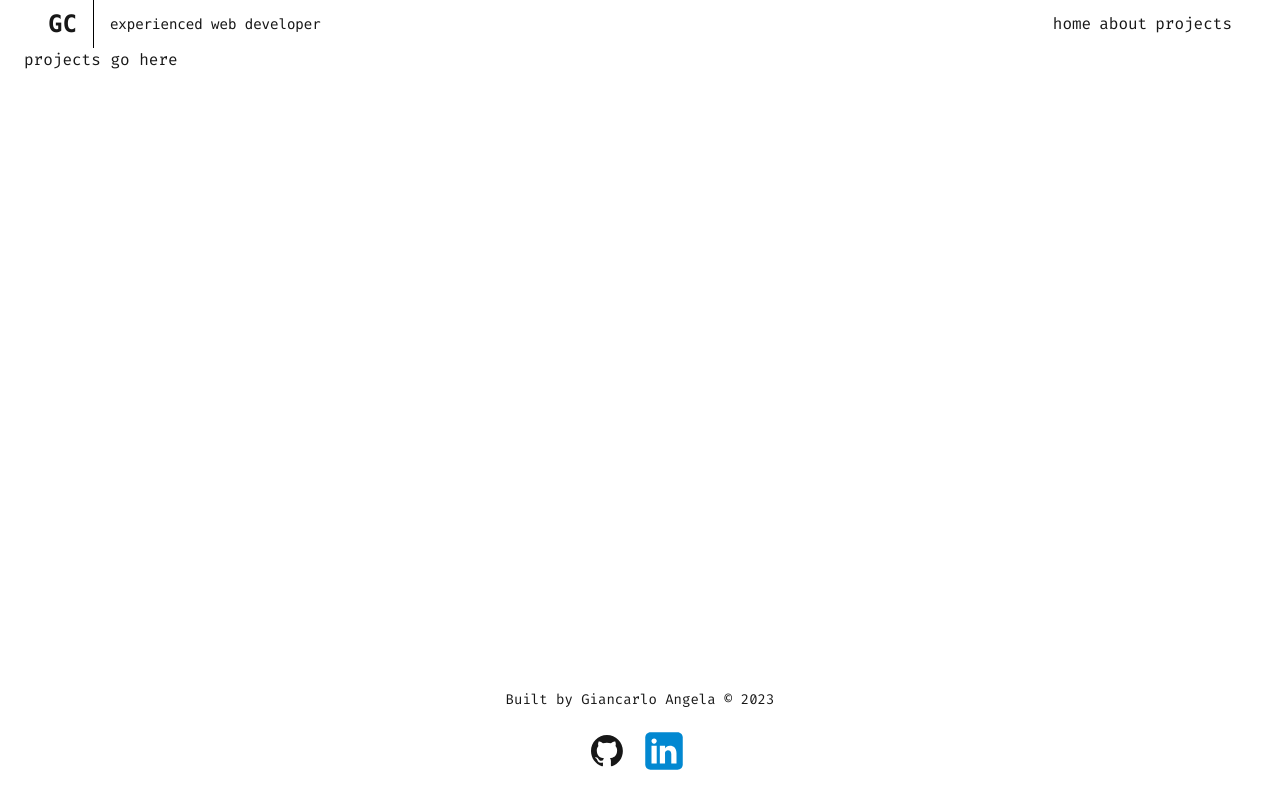
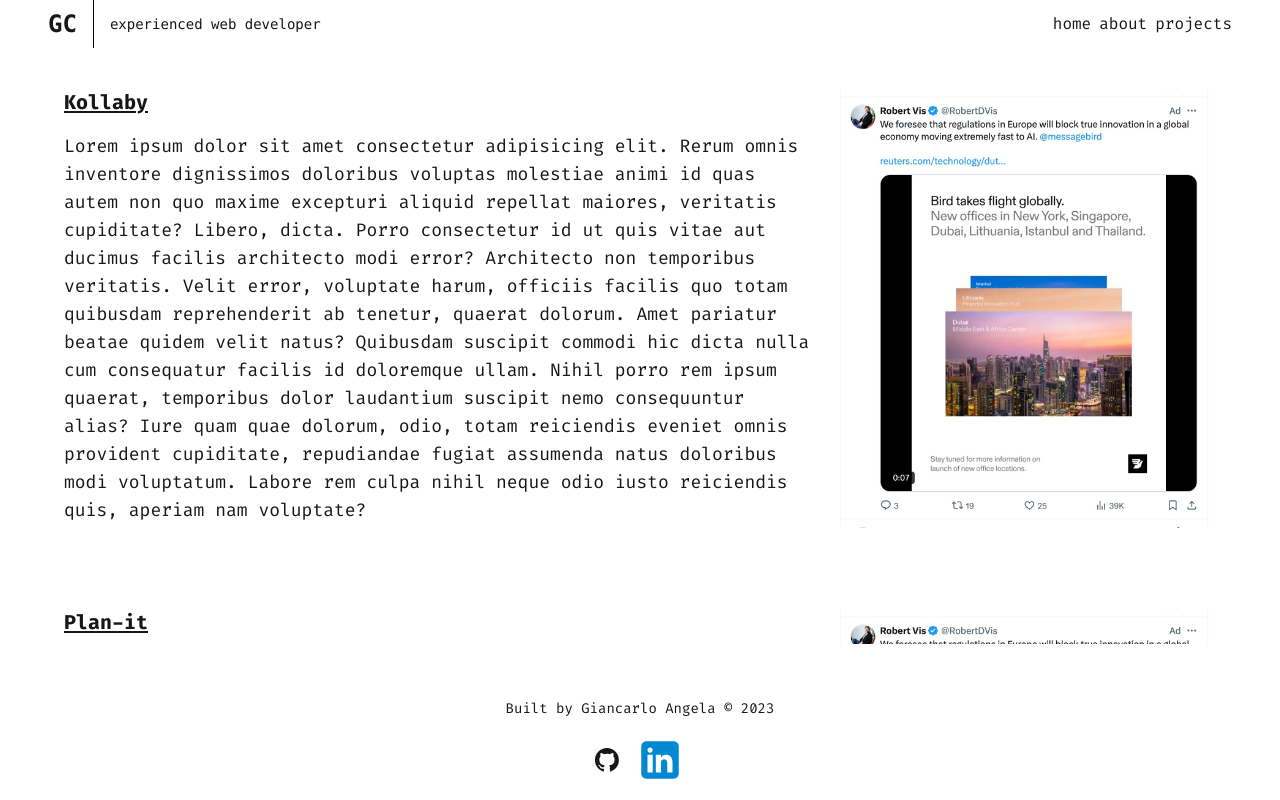
Before and after one commit to gcangela/gcangela.dev, a Next.js app: page /projects in a window 1280 px wide. Built offline with nearby package versions, Linux system fonts and the light colour scheme.

Commit message:
save layout fixes

```diff
--- /dev/null
+++ b/src/app/about/layout.tsx
@@ -0,0 +1,10 @@
+import { PropsWithChildren } from "react";
+
+export default function AboutPageLayout({ children }: PropsWithChildren) {
+    return <div className="flex flex-col">
+        <div className="sticky-0 bg-custom-mobile-image h-40 w-40 rounded-full bg-cover md:hidden bg-top mx-auto my-6 shrink-0" />
+        <div className="flex flex-col items-center justify-center h-full">
+            {children}
+        </div>
+    </div>
+}
--- a/src/app/layout.tsx
+++ b/src/app/layout.tsx
@@ -22,14 +22,14 @@ export default function RootLayout({
   children: React.ReactNode;
 }>) {
   return (
-    <html lang="en" className="h-full overflow-hidden">
+    <html lang="en">
       <body
-        className={`${firaCode.variable} antialiased px-0 sm:px-6 h-full`}
+        className={`${firaCode.variable} antialiased px-0 sm:px-6`}
       >
         <ThemeProvider>
-          <div className="grid grid-rows-[var(--header-height)_1fr_var(--footer-height)] h-full">
+          <div className="h-screen flex flex-col relative top-0">
             <Header />
-            <main className="h-[calc(100vh-var(--header-height)-var(--footer-height))]">
+            <main className="flex flex-1 flex-shrink-1 overflow-auto my-10">
               {children}
             </main>
             <Footer />
--- a/src/app/projects/page.tsx
+++ b/src/app/projects/page.tsx
@@ -1,5 +1,27 @@
+import { ContentBlock } from "@/components/ContentBlock"
+import Image from "next/image";
+
 export default function Projects() {
     return (
-        <div>projects go here</div>
+        <div className="max-h-full grow-0 max-w-6xl mx-auto space-y-20">
+            <div className="flex justify-between w-full">
+                <ContentBlock title="Kollaby" className="flex-[2]">
+                    Lorem ipsum dolor sit amet consectetur adipisicing elit. Rerum omnis inventore dignissimos doloribus voluptas molestiae animi id quas autem non quo maxime excepturi aliquid repellat maiores, veritatis cupiditate? Libero, dicta. Porro consectetur id ut quis vitae aut ducimus facilis architecto modi error? Architecto non temporibus veritatis. Velit error, voluptate harum, officiis facilis quo totam quibusdam reprehenderit ab tenetur, quaerat dolorum. Amet pariatur beatae quidem velit natus? Quibusdam suscipit commodi hic dicta nulla cum consequatur facilis id doloremque ullam. Nihil porro rem ipsum quaerat, temporibus dolor laudantium suscipit nemo consequuntur alias? Iure quam quae dolorum, odio, totam reiciendis eveniet omnis provident cupiditate, repudiandae fugiat assumenda natus doloribus modi voluptatum. Labore rem culpa nihil neque odio iusto reiciendis quis, aperiam nam voluptate?
+                </ContentBlock>
+                <Image src="/images/dummy_pic.jpeg" width={150} height={150} alt="dummy picture" className="object-contain flex-1" />
+            </div>
+            <div className="flex justify-between w-full relative">
+                <ContentBlock title="Plan-it" className="flex-[2]">
+                    Lorem ipsum dolor sit amet consectetur adipisicing elit. Rerum omnis inventore dignissimos doloribus voluptas molestiae animi id quas autem non quo maxime excepturi aliquid repellat maiores, veritatis cupiditate? Libero, dicta. Porro consectetur id ut quis vitae aut ducimus facilis architecto modi error? Architecto non temporibus veritatis. Velit error, voluptate harum, officiis facilis quo totam quibusdam reprehenderit ab tenetur, quaerat dolorum. Amet pariatur beatae quidem velit natus? Quibusdam suscipit commodi hic dicta nulla cum consequatur facilis id doloremque ullam. Nihil porro rem ipsum quaerat, temporibus dolor laudantium suscipit nemo consequuntur alias? Iure quam quae dolorum, odio, totam reiciendis eveniet omnis provident cupiditate, repudiandae fugiat assumenda natus doloribus modi voluptatum. Labore rem culpa nihil neque odio iusto reiciendis quis, aperiam nam voluptate?
+                </ContentBlock>
+                <Image src="/images/dummy_pic.jpeg" width={150} height={150} alt="dummy picture" className="object-contain flex-1" />
+            </div>
+            <div className="flex justify-between w-full relative last-of-type:mb-10">
+                <ContentBlock title="Brazil Dental Care" className="flex-[2]">
+                    Lorem ipsum dolor sit amet consectetur adipisicing elit. Rerum omnis inventore dignissimos doloribus voluptas molestiae animi id quas autem non quo maxime excepturi aliquid repellat maiores, veritatis cupiditate? Libero, dicta. Porro consectetur id ut quis vitae aut ducimus facilis architecto modi error? Architecto non temporibus veritatis. Velit error, voluptate harum, officiis facilis quo totam quibusdam reprehenderit ab tenetur, quaerat dolorum. Amet pariatur beatae quidem velit natus? Quibusdam suscipit commodi hic dicta nulla cum consequatur facilis id doloremque ullam. Nihil porro rem ipsum quaerat, temporibus dolor laudantium suscipit nemo consequuntur alias? Iure quam quae dolorum, odio, totam reiciendis eveniet omnis provident cupiditate, repudiandae fugiat assumenda natus doloribus modi voluptatum. Labore rem culpa nihil neque odio iusto reiciendis quis, aperiam nam voluptate?
+                </ContentBlock>
+                <Image src="/images/dummy_pic.jpeg" width={150} height={150} alt="dummy picture" className="object-contain self-center flex-1" />
+            </div>
+        </div>
     );
 }
--- a/src/components/ContentBlock.tsx
+++ b/src/components/ContentBlock.tsx
@@ -2,17 +2,17 @@ import { FC, PropsWithChildren, ReactNode } from "react";
 
 interface ContentBlockProps {
     title: ReactNode;
+    className?: string;
 
 }
-export const ContentBlock: FC<PropsWithChildren<ContentBlockProps>> = ({ title, children }) => {
+export const ContentBlock: FC<PropsWithChildren<ContentBlockProps>> = ({ title, children, className }) => {
     return (
-        <section>
-            <div className="block space-y-4 z-2 relative  px-2 md:px-0 md:pr-4 ">
-                <div className="sticky top-0">
+        <section className={`bg-[var(--background)] ${className ?? ''}`}>
+            <div className="block space-y-4 z-2 relative px-2 md:px-0 md:pr-4">
+                <div className="sticky top-0  bg-[var(--background)]">
                     <h1 className="text-lg md:text-xl font-bold underline underline-offset-2">
                         {title}
                     </h1>
-
                 </div>
                 <div className="h-full text-sm md:text-lg">{children}</div>
             </div>
--- a/src/components/Footer.tsx
+++ b/src/components/Footer.tsx
@@ -6,12 +6,12 @@ import Image from "next/image"
 
 
 export const Footer = () => {
-    return <footer className="fixed bottom-0 left-0 w-full  p-6 text-center z-10 space-y-4">
+    return <footer className="relative z-10 flex flex-col justify-center h-[var(--footer-height)] p-2 sm:p-6 text-center space-y-2 sm:space-y-4 shrink-0 justify-self-end">
         <p className="text-sm"> Built by Giancarlo Angela © {new Date().getFullYear()}</p>
         <ul className="flex w-full gap-4 justify-center text-sm  items-center">
             <li className="hover:scale-110"><Link target="_blank" key='github' href={'https://github.com/gcangela'}><GitHubIcon /></Link></li>
             <li className="hover:scale-110"><Link target="_blank" key='linkedin' href={'https://www.linkedin.com/in/giancarlo-angela/'}>
-                <Image alt="linkedin-logo" src="/images/app-logos/linkedin-logo-color.svg" width={50} height={50} />
+                <Image alt="linkedin-logo" src="/images/app-logos/linkedin-logo-color.svg" width={50} height={50} className="h-[32px] sm:h-[50px]" />
             </Link>
             </li>
         </ul>
--- a/src/components/Header.tsx
+++ b/src/components/Header.tsx
@@ -36,8 +36,8 @@ export default function ThemeToggle() {
 }
 
 export const Header = () => {
-    return <header className="sticky top-0 left-0 right-0 z-50 h-[var(--header-height)] px-6">
-        <div className=" size-full flex gap-4 items-center justify-start sm:justify-between">
+    return <header className="px-2 sm:px-6">
+        <div className="w-full flex gap-4 items-center justify-start sm:justify-between h-[var(--header-height)]">
             <Link href="/" className="!no-underline">
                 <div className="flex gap-2 items-center justify-center text-2xl font-bold font-mono">
                     <span>GC</span>
--- a/src/components/Tabs.tsx
+++ b/src/components/Tabs.tsx
@@ -23,8 +23,8 @@ export function Tabs<T extends string>({ children, defaultValue, onChange }: Tab
     const activeTabElement = children.find((child) => child.props.value === activeTab)?.props.children;
 
     return (
-        <div className="flex flex-col size-full gap-4 md:gap-4 bg-[var(--background)]">
-            <div className="flex w-full justify-around border-b border-gray-300">
+        <div className="flex flex-col  gap-4 md:gap-4 bg-[var(--background)]">
+            <div className="sticky top-[-1px] z-10 flex w-full justify-around border-b bg-[var(--background)] border-gray-300">
                 {children.map((tab) => {
                     return <button
                         key={`about-page-tab: ${tab.props.value}`}
@@ -43,7 +43,7 @@ export function Tabs<T extends string>({ children, defaultValue, onChange }: Tab
 
                 )}
             </div>
-            <div className="size-full overflow-auto space-y-4">{activeTabElement}</div>
+            <div className="overflow-auto space-y-4">{activeTabElement}</div>
         </div>
     );
 }
--- a/src/components/logos/GitHub.tsx
+++ b/src/components/logos/GitHub.tsx
@@ -1,5 +1,5 @@
 const GitHubIcon = () => (
-  <svg xmlns="http://www.w3.org/2000/svg" viewBox="0 0 98 98" width="32" height="32" className="dark:text-white">
+  <svg xmlns="http://www.w3.org/2000/svg" viewBox="0 0 98 98" width="32" height="32" className="h-[24px] w-[24px] dark:text-white">
     <path
       fill="currentColor"
       fillRule="evenodd"
```
Also changed, not shown: src/app/about/page.tsx (+13 -10 lines), public/images/dummy_pic.jpeg (added).
